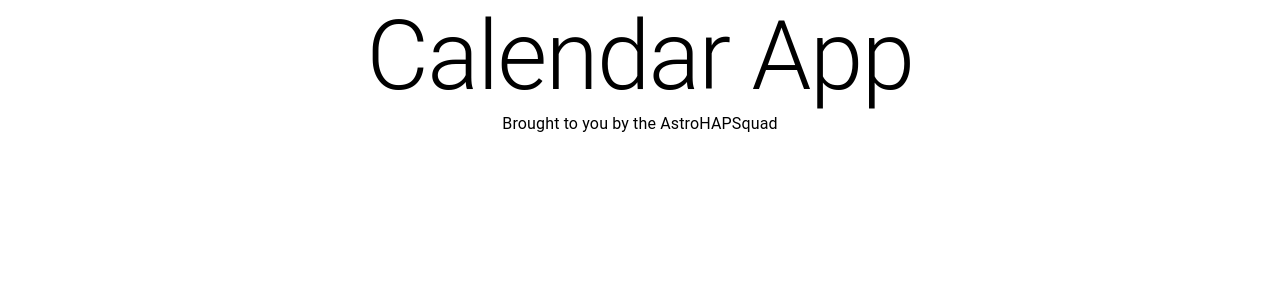
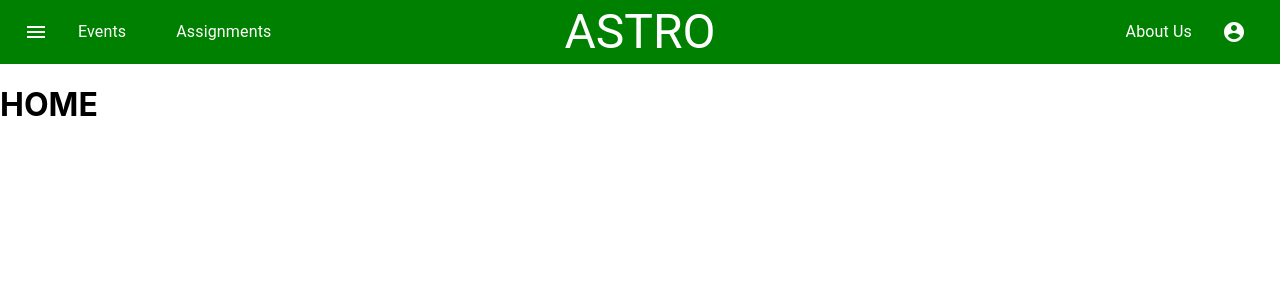
Before and after one commit to parkerbath/calendarApp, a React (Create React App) app: page / in a window 1280 px wide. Shown: the top 300 px of the page. Built offline with nearby package versions, Linux system fonts and the light colour scheme.

Commit message:
feat: navbar basic structure

```diff
--- a/package.json
+++ b/package.json
@@ -4,6 +4,7 @@
   "private": true,
   "dependencies": {
     "@material-ui/core": "^4.11.3",
+    "@material-ui/icons": "^4.11.2",
     "@reach/router": "^1.3.4",
     "@testing-library/jest-dom": "^5.11.9",
     "@testing-library/react": "^11.2.5",
--- a/src/App.js
+++ b/src/App.js
@@ -1,21 +1,22 @@
 import React from "react";
+import { Router } from "@reach/router";
+import Navbar from "./components/Navbar";
+import About from "./pages/About";
+import Assignments from "./pages/Assignments";
+import Events from "./pages/Events";
+import Home from "./pages/Home";
 import { Typography } from "@material-ui/core";
 
 function App() {
   return (
     <>
-      <Typography
-        variant='h1'
-        style={{ display: "flex", justifyContent: "center" }}
-      >
-        Calendar App
-      </Typography>
-      <Typography
-        variant='body1'
-        style={{ display: "flex", justifyContent: "center" }}
-      >
-        Brought to you by the AstroHAPSquad
-      </Typography>
+      <Navbar />
+      <Router>
+        <Home path='/' />
+        <About path='/about' />
+        <Assignments path='/assignments' />
+        <Events path='/calendar' />
+      </Router>
     </>
   );
 }
--- /dev/null
+++ b/src/components/Navbar.js
@@ -0,0 +1,71 @@
+import React from "react";
+import {
+  Toolbar,
+  Typography,
+  makeStyles,
+  Grid,
+  Button,
+} from "@material-ui/core";
+import AccountCircle from "@material-ui/icons/AccountCircle";
+import MenuIcon from "@material-ui/icons/Menu";
+import { navigate, Link } from "@reach/router";
+
+const useStyles = makeStyles(() => ({
+  toolbar: {
+    backgroundColor: "green",
+    color: "white",
+  },
+  text: {
+    color: "white",
+    textDecoration: "none",
+    textDecorationLine: "none",
+  },
+  about: {
+    marginRight: 30,
+  },
+  account: {
+    marginRight: 10,
+  },
+}));
+
+export default function Navbar() {
+  const classes = useStyles();
+  return (
+    <>
+      <Toolbar className={classes.toolbar}>
+        <Grid
+          container
+          justify='space-evenly'
+          align='center'
+          alignItems='center'
+        >
+          <Grid item xs={4}>
+            <Grid container justify='flex-start'>
+              <MenuIcon />
+              <Link to='/calendar' className={classes.text}>
+                <Typography style={{ marginLeft: 30 }}>Events</Typography>
+              </Link>
+              <Link to='/assignments' className={classes.text}>
+                <Typography style={{ marginLeft: 50 }}>Assignments</Typography>
+              </Link>
+            </Grid>
+          </Grid>
+          <Grid item xs={4}>
+            <Link to='/' className={classes.text}>
+              <Typography variant='h3'>ASTRO</Typography>
+            </Link>
+          </Grid>
+          <Grid item xs={4}>
+            <Grid container justify='flex-end'>
+              <Link to='/about' className={classes.text}>
+                <Typography className={classes.about}>About Us</Typography>
+              </Link>
+
+              <AccountCircle className={classes.account} />
+            </Grid>
+          </Grid>
+        </Grid>
+      </Toolbar>
+    </>
+  );
+}
--- /dev/null
+++ b/src/pages/About.jsx
@@ -0,0 +1,5 @@
+import React from "react";
+
+export default function About() {
+  return <h1>ABOUT</h1>;
+}
--- /dev/null
+++ b/src/pages/Assignments.jsx
@@ -0,0 +1,5 @@
+import React from "react";
+
+export default function Assignments() {
+  return <h1>ASSIGNMENTS</h1>;
+}
--- /dev/null
+++ b/src/pages/Events.jsx
@@ -0,0 +1,5 @@
+import React from "react";
+
+export default function Events() {
+  return <h1>EVENTS</h1>;
+}
--- /dev/null
+++ b/src/pages/Home.jsx
@@ -0,0 +1,5 @@
+import React from "react";
+
+export default function Home() {
+  return <h1>HOME</h1>;
+}
```
Also changed, not shown: 1 other file (tests, documents, lock files or other folders).
